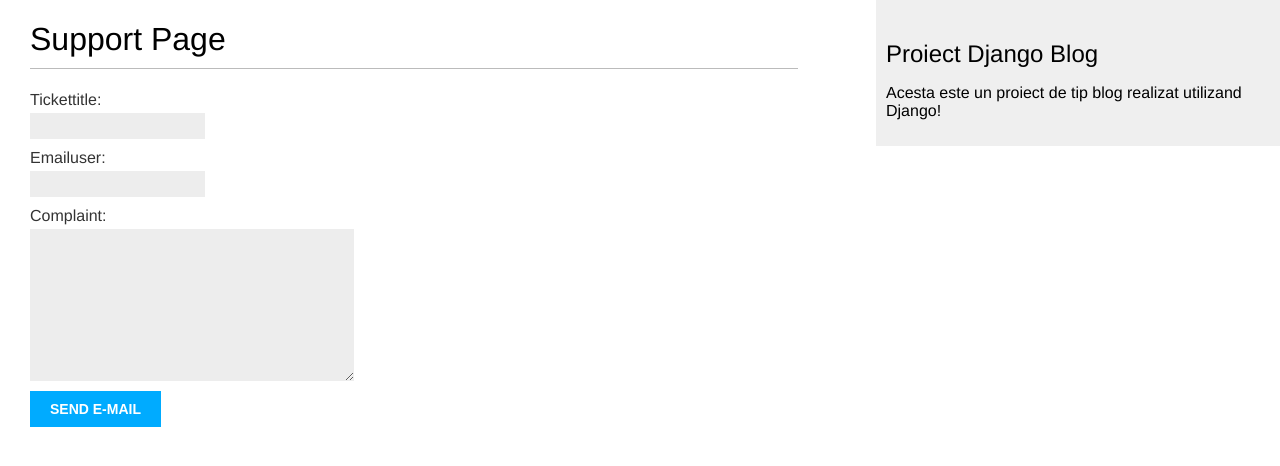
After one commit to MihaiChirculete/OptionalDjango, a Django app: page /supportEmail in a window 1280 px wide. The commit adds this page. Shown: the top 466 px of the page. Run offline with Django 3.2, Linux system fonts and the light colour scheme.

Commit message:
Mircea Draghici

```diff
--- a/ProiectDjango/forms.py
+++ b/ProiectDjango/forms.py
@@ -7,3 +7,11 @@ class EmailArticleForm(forms.Form):
     to = forms.EmailField()
     comments = forms.CharField(required=False,
                                widget=forms.Textarea)
+
+
+class SupportEmail(forms.Form):
+    TicketTitle = forms.CharField(max_length=40)
+    EmailUser = forms.EmailField()
+    complaint = forms.CharField(required=True,
+                               widget=forms.Textarea,
+                                max_length=150)
--- a/ProiectDjango/urls.py
+++ b/ProiectDjango/urls.py
@@ -9,4 +9,5 @@ urlpatterns = [
          name='post_detail'),
     path('<int:article_id>/share/',
          views.article_share, name='post_share'),
+    path('supportEmail',views.SupportEmail_view, name = 'support')
 ]
--- a/ProiectDjango/views.py
+++ b/ProiectDjango/views.py
@@ -6,7 +6,7 @@ from .models import Article
 from django.core.paginator import Paginator, EmptyPage, PageNotAnInteger
 from .forms import EmailArticleForm
 from django.core.mail import send_mail
-
+from .forms import SupportEmail
 
 # def article_list(request):
 #     object_list = Article.published.all()
@@ -68,3 +68,26 @@ def article_share(request, article_id):
             form = EmailArticleForm()
         return render(request, 'ProiectDjango/article/share.html', {'post': article,
                                                                     'form': form})
+
+
+
+    # template_name = "ProiectDjango/supportEmail.html"
+
+def SupportEmail_view(request):
+    sent = False
+
+    if request.method == 'POST':
+        # Form was submitted
+        form = SupportEmail(request.POST)
+        if form.is_valid():
+            # Form fields passed validation
+            clean_data = form.cleaned_data
+            Ticket_Title = f"{clean_data['TicketTitle']} "
+            Email_User = f"{clean_data['EmailUser']} "
+            complaint = f"{clean_data['complaint']} "
+            # send_mail(subject, message,[clean_data['Email_User']], 'admin@proiectdjango.com')
+            sent = True
+    else:
+        form = SupportEmail()
+    return render(request, 'ProiectDjango/supportEmail.html', {'sent': sent,
+                                                               'form': form})
--- a/templates/ProiectDjango/article/list.html
+++ b/templates/ProiectDjango/article/list.html
@@ -14,5 +14,8 @@
         {{ post.body|truncatewords:30|linebreaks }}
     {% endfor %}
 
+
     {% include "ProiectDjango/pagination.html" with page=page_obj %}
+
+<a href = "supportEmail"> SUPPORT EMAIL </a>
 {% endblock %}
--- /dev/null
+++ b/templates/ProiectDjango/supportEmail.html
@@ -0,0 +1,33 @@
+<!DOCTYPE html>
+{% extends "ProiectDjango/base.html" %}
+{% block title %}Support Email{% endblock %}
+
+{% block content %}
+
+{% if sent %}
+        <h1>E-mail trimis cu succes</h1>
+        <p>
+            Your complaint was successfully sent to our review team.
+        </p>
+    {% else %}
+        <h1>Support Page</h1>
+
+        <form method="post">
+            {{ form.as_p }}
+            {% csrf_token %}
+            <input type="submit" value="Send e-mail">
+        </form>
+{% endif %}
+
+{% endblock %}
+
+
+<html lang="en">
+<head>
+    <meta charset="UTF-8">
+    <title>Support</title>
+</head>
+<body>
+<h2>test test</h2>
+</body>
+</html>
```
Also changed, not shown: ProiectDjango/admin.py (+6 -1 lines), ProiectDjango/models.py (+8 -0 lines), db.sqlite3.
